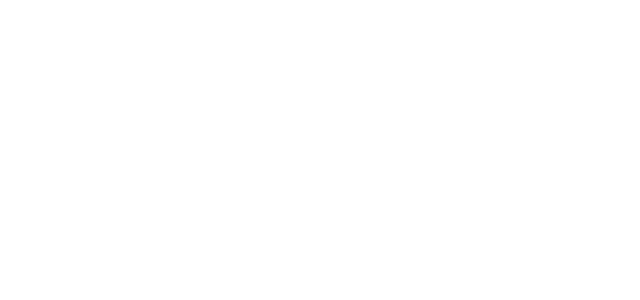
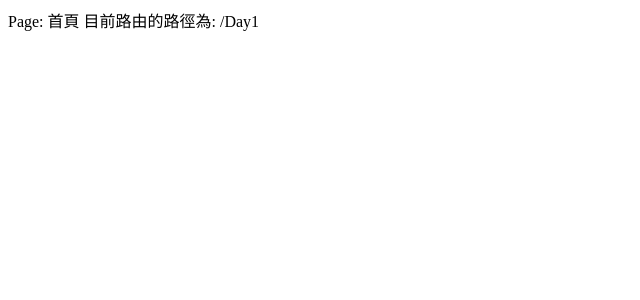
Before and after one commit to hakuei0115/Nuxt_project, a Nuxt app: page /Day1 in a window 1280 px wide. Before the commit this address had no page. Shown: the top 300 px of the page, without its empty margins (0-640 px from the left). Built offline with nearby package versions, Linux system fonts and the light colour scheme.

Commit message:
feat: 新增 Day1 頁面，包含首頁路由顯示

```diff
--- /dev/null
+++ b/pages/Day1/index.vue
@@ -0,0 +1,10 @@
+<script setup lang="ts"></script>
+
+<template>
+  <div>
+    Page: 首頁
+    目前路由的路徑為: {{ $route.path }}
+  </div>
+</template>
+
+<style scoped></style>
```
